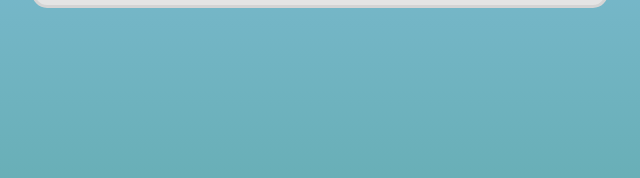
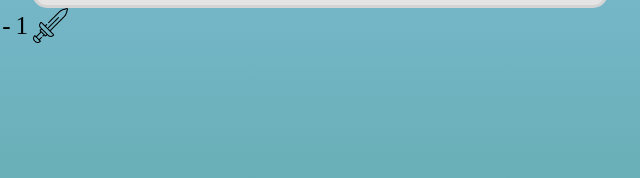
Before and after one commit to Brice0907/Clicker-Monster, a website built with Vite: page index.html in a window 1280 px wide. Shown: the part 589-767 px from the top of the page, 0-640 px from the left. Built offline with nearby package versions, Linux system fonts and the light colour scheme; a web font is replaced by a local one.

Commit message:
Début d'animation ATQ

```diff
--- a/index.html
+++ b/index.html
@@ -35,7 +35,7 @@
       <div class="body_section_boutique_title">BOUTIQUE</div>
       <ul class="body_section_boutique_up">
 
-        <li class="body_section_boutique_up_bloc atq_de_base"> <!-- peut etre faire une balise <bouton> -->
+        <li class="body_section_boutique_up_bloc atq_de_base">
           <div class="body_section_boutique_up_bloc_lvl">
             <div>LVL</div>
             <div class="body_section_boutique_up_bloc_lvl_space lvlATQ"></div>
@@ -75,6 +75,11 @@
 
   </section>
 
+  <div class="anim"> -
+    <div class="anim_degats"></div>
+    <img src="./assets/epee.png" alt="icone d'épée" class="anim_epee">
+  </div>
+
   <footer>
   </footer>
   <script type="module" src="./main.js"></script>
@@ -84,5 +89,5 @@
 
 <!-- si un jour j'ajoute des pnj qui tape automatiquement regarder les images sur "subpng" -->
 <!-- idée de monstre qui se heal légèrement avec le temps ou boss -->
-<!-- idée dans la boutique, effet de saignement -->
+<!-- idée dans la boutique : effet de saignement -->
 <!-- idée quand assez de gold pour faire une amélioration, faire apparaitre une flèche (circle-up) sur fontawesome -->
--- a/main.js
+++ b/main.js
@@ -13,6 +13,7 @@ async function main() {
     document.querySelector('.name').innerText = randomMonstre.name
     document.querySelector('.img').src = randomMonstre.picture
     document.querySelector('.hp').innerText = randomMonstre.hp
+    document.querySelector('.anim_degats').innerText = ATQdeBase
 
     const targetMonstre = document.querySelector('.body_section_monstre')
 
@@ -72,6 +73,7 @@ async function main() {
             lvlUpgradeATQ = lvlUpgradeATQ + 1
             document.querySelector('.lvlATQ').innerText = lvlUpgradeATQ
             ATQdeBase = ATQdeBase + 1
+            document.querySelector('.anim_degats').innerText = ATQdeBase
             priceATQdeBase = priceATQdeBase * 1.80
             document.querySelector('.priceATQ').innerText = Math.trunc(priceATQdeBase)
 
@@ -79,7 +81,6 @@ async function main() {
             console.log('il me manque de l\'argent');
         }
 
-
     }
     targetATQshop.addEventListener('click', upgradeATQdeBase)
 
--- a/style.scss
+++ b/style.scss
@@ -153,6 +153,20 @@
     width: 0px;
   }
 
+.anim{
+    max-width: 70px;
+    display: flex;
+    justify-content: space-around;
+    align-items: center;
+    font-size: 25px;
+    &_degats{
+        font-size: 25px;
+    }
+    &_epee{
+        width: 35px;
+    }
+}
+
 @media screen and (max-width: 1024px){
     .body{
         height: auto;
```
Also changed, not shown: assets/epee.png (added), dist/index.html, 4 other files.
